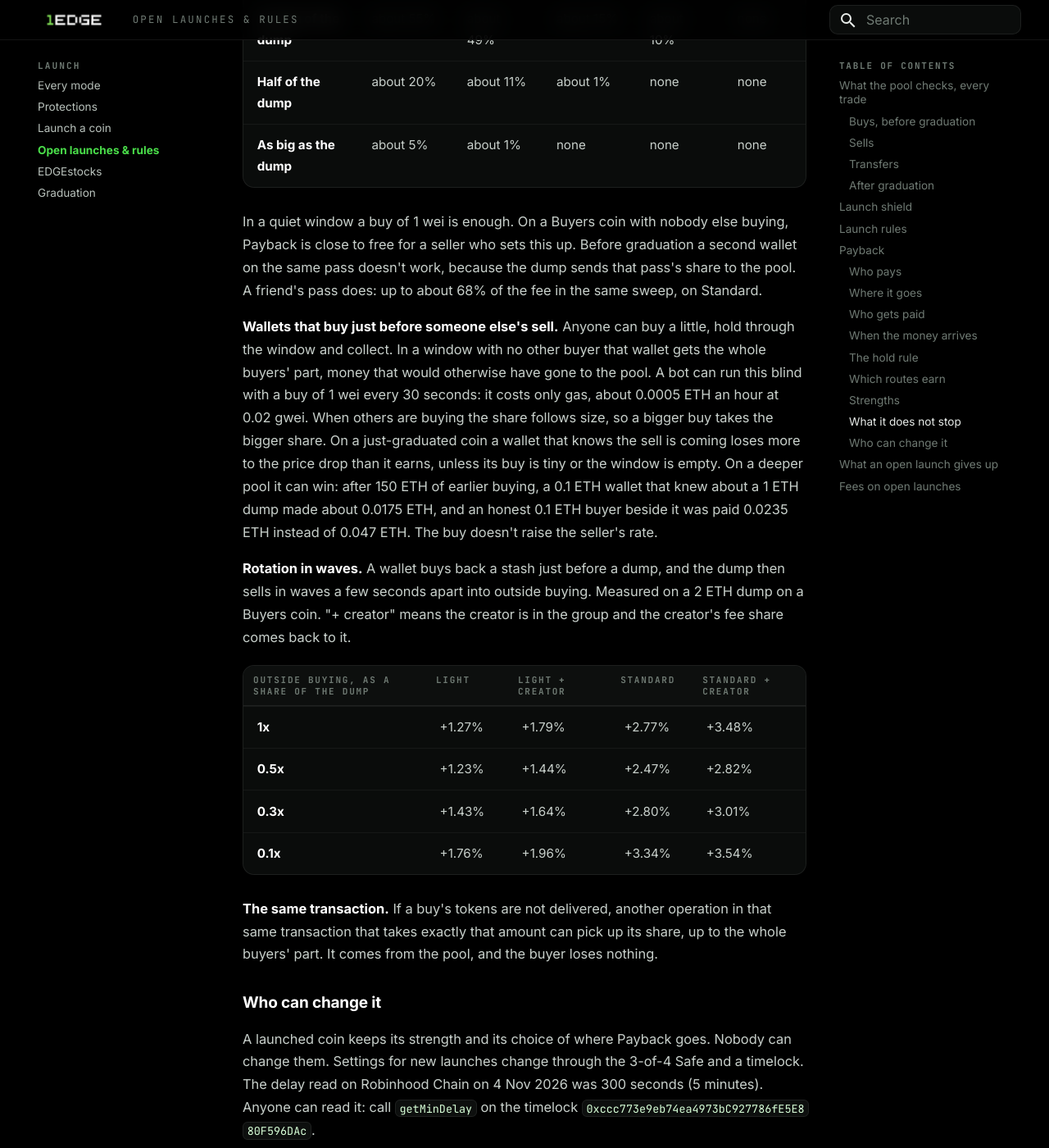
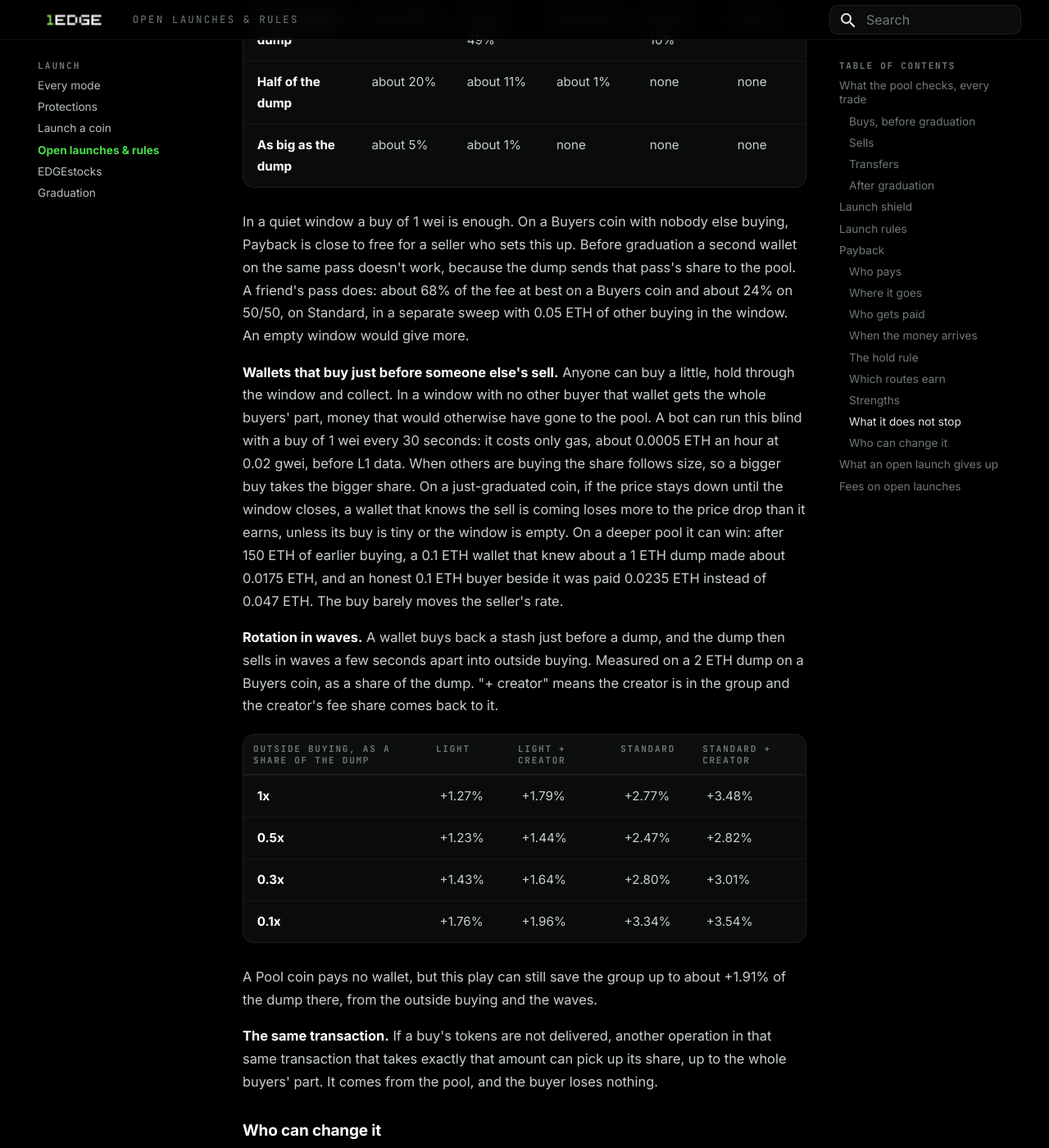
Before and after one commit to Tedz-1edge/1edge-docs, an MkDocs documentation site: the page built from docs/launch/open-launches.md, in a window 1280 px wide and 1400 px high, scrolled down 9601 px. Shown: the whole window at 82% size. Built offline with MkDocs 1.6.1 and Material for MkDocs 9.7.7, drawn with Linux system fonts in a browser that asks for light colours; some of the changed text lies outside the part shown.

Commit message:
PAYBACKCAP docs: audit round 2 qualifiers
Co-Authored-By: Claude Opus 5.5 <noreply@anthropic.com>

```diff
--- a/docs/launch/open-launches.md
+++ b/docs/launch/open-launches.md
@@ -171,7 +171,7 @@ The creator picks a strength. 1EDGE sets the numbers, and the launch page shows
 
 ### What it does not stop
 
-Payback charges a sell. It doesn't stop one, and it doesn't make every dumper lose. **A seller's other wallets count as buyers, so on a Buyers or 50/50 coin a seller can win some or all of the fee back.** On a Pool coin nobody can. The numbers here come from sweeps on EDGE launches and are not maximums.
+Payback charges a sell. It doesn't stop one, and it doesn't make every dumper lose. **A seller's other wallets count as buyers, so a seller can win some or all of the fee back on a Buyers coin, and up to half on a 50/50 coin.** On a Pool coin no wallet is paid. The numbers here come from sweeps on EDGE launches and are not maximums.
 
 **A seller's own second wallet.** It buys just before the dump, holds until the window closes, is paid, then sells slowly. What the seller saves, after that wallet's own fees and price loss, as a share of the fee they would have paid alone:
 
@@ -182,11 +182,11 @@ Payback charges a sell. It doesn't stop one, and it doesn't make every dumper lo
 | **Half of the dump** | about 20% | about 11% | about 1% | none | none |
 | **As big as the dump** | about 5% | about 1% | none | none | none |
 
-In a quiet window a buy of 1 wei is enough. On a Buyers coin with nobody else buying, Payback is close to free for a seller who sets this up. Before graduation a second wallet on the same pass doesn't work, because the dump sends that pass's share to the pool. A friend's pass does: up to about 68% of the fee in the same sweep, on Standard.
+In a quiet window a buy of 1 wei is enough. On a Buyers coin with nobody else buying, Payback is close to free for a seller who sets this up. Before graduation a second wallet on the same pass doesn't work, because the dump sends that pass's share to the pool. A friend's pass does: about 68% of the fee at best on a Buyers coin and about 24% on 50/50, on Standard, in a separate sweep with 0.05 ETH of other buying in the window. An empty window would give more.
 
-**Wallets that buy just before someone else's sell.** Anyone can buy a little, hold through the window and collect. In a window with no other buyer that wallet gets the whole buyers' part, money that would otherwise have gone to the pool. A bot can run this blind with a buy of 1 wei every 30 seconds: it costs only gas, about 0.0005 ETH an hour at 0.02 gwei. When others are buying the share follows size, so a bigger buy takes the bigger share. On a just-graduated coin a wallet that knows the sell is coming loses more to the price drop than it earns, unless its buy is tiny or the window is empty. On a deeper pool it can win: after 150 ETH of earlier buying, a 0.1 ETH wallet that knew about a 1 ETH dump made about 0.0175 ETH, and an honest 0.1 ETH buyer beside it was paid 0.0235 ETH instead of 0.047 ETH. The buy doesn't raise the seller's rate.
+**Wallets that buy just before someone else's sell.** Anyone can buy a little, hold through the window and collect. In a window with no other buyer that wallet gets the whole buyers' part, money that would otherwise have gone to the pool. A bot can run this blind with a buy of 1 wei every 30 seconds: it costs only gas, about 0.0005 ETH an hour at 0.02 gwei, before L1 data. When others are buying the share follows size, so a bigger buy takes the bigger share. On a just-graduated coin, if the price stays down until the window closes, a wallet that knows the sell is coming loses more to the price drop than it earns, unless its buy is tiny or the window is empty. On a deeper pool it can win: after 150 ETH of earlier buying, a 0.1 ETH wallet that knew about a 1 ETH dump made about 0.0175 ETH, and an honest 0.1 ETH buyer beside it was paid 0.0235 ETH instead of 0.047 ETH. The buy barely moves the seller's rate.
 
-**Rotation in waves.** A wallet buys back a stash just before a dump, and the dump then sells in waves a few seconds apart into outside buying. Measured on a 2 ETH dump on a Buyers coin. "+ creator" means the creator is in the group and the creator's fee share comes back to it.
+**Rotation in waves.** A wallet buys back a stash just before a dump, and the dump then sells in waves a few seconds apart into outside buying. Measured on a 2 ETH dump on a Buyers coin, as a share of the dump. "+ creator" means the creator is in the group and the creator's fee share comes back to it.
 
 | Outside buying, as a share of the dump | Light | Light + creator | Standard | Standard + creator |
 |---|---|---|---|---|
@@ -194,6 +194,8 @@ In a quiet window a buy of 1 wei is enough. On a Buyers coin with nobody else bu
 | **0.5x** | +1.23% | +1.44% | +2.47% | +2.82% |
 | **0.3x** | +1.43% | +1.64% | +2.80% | +3.01% |
 | **0.1x** | +1.76% | +1.96% | +3.34% | +3.54% |
+
+A Pool coin pays no wallet, but this play can still save the group up to about +1.91% of the dump there, from the outside buying and the waves.
 
 **The same transaction.** If a buy's tokens are not delivered, another operation in that same transaction that takes exactly that amount can pick up its share, up to the whole buyers' part. It comes from the pool, and the buyer loses nothing.
 
```
